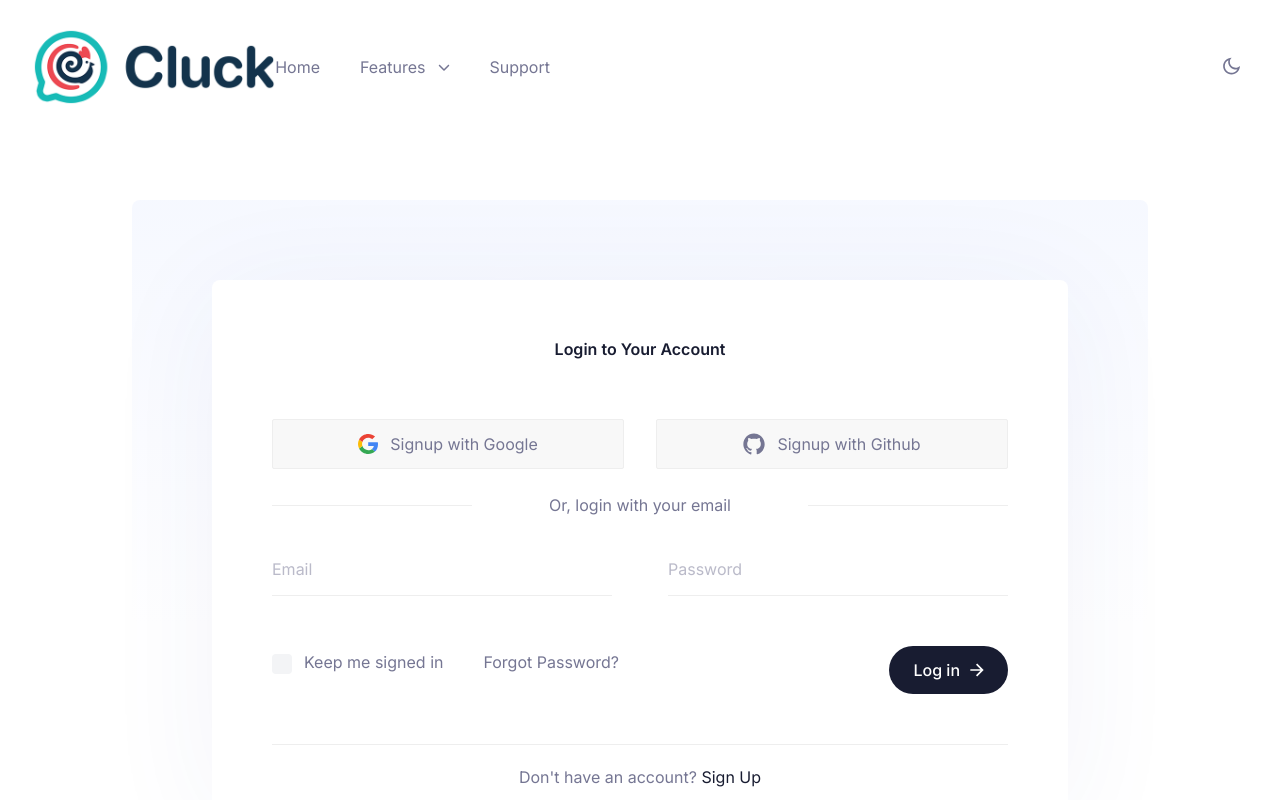
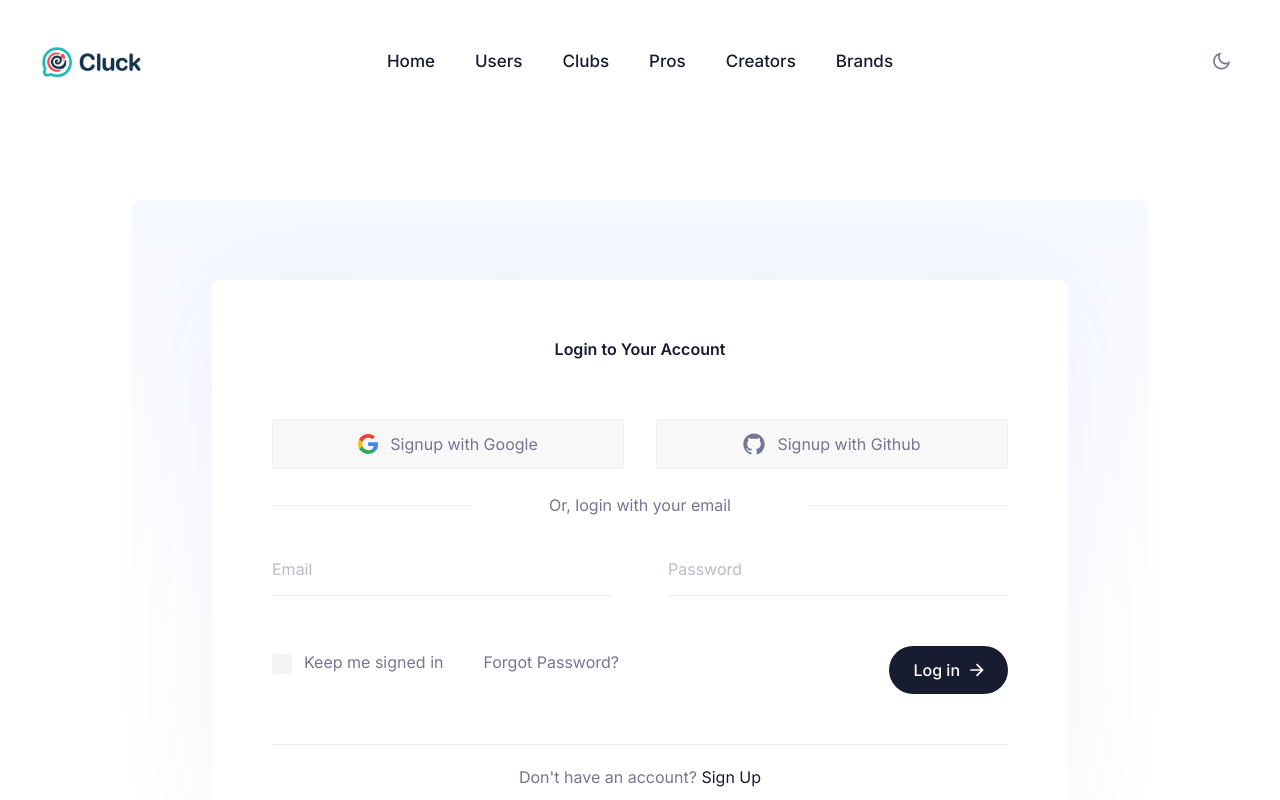
Before and after one commit to deliciousMuffin78/clucklabs-marketing, a Next.js app: page /auth/signin in a window 1280 px wide. Shown: the top 800 px of the page. Built offline with nearby package versions, Linux system fonts and the light colour scheme.

Commit message:
NAVIGATION IS ADDED

```diff
--- a/components/Header/ThemeToggler.tsx
+++ b/components/Header/ThemeToggler.tsx
@@ -8,7 +8,7 @@ const ThemeToggler = () => {
     <button
       aria-label="theme toggler"
       onClick={() => setTheme(theme === "dark" ? "light" : "dark")}
-      className="bg-gray-2 dark:bg-dark-bg absolute right-17 mr-1.5 flex cursor-pointer items-center justify-center rounded-full text-black dark:text-white lg:static"
+      className="flex h-9 w-9 cursor-pointer items-center justify-center rounded-full text-black hover:bg-black/5 dark:text-white dark:hover:bg-white/10 transition-colors"
     >
       <Image
         src="/images/icon/icon-moon.svg"
--- a/components/Header/index.tsx
+++ b/components/Header/index.tsx
@@ -1,165 +1,121 @@
 "use client";
+
+import React, { useState } from "react";
 import Image from "next/image";
 import Link from "next/link";
 import { usePathname } from "next/navigation";
-import { useEffect, useState } from "react";
-
+import {
+  Navbar,
+  NavBody,
+  NavItems,
+  MobileNav,
+  MobileNavHeader,
+  MobileNavToggle,
+  MobileNavMenu,
+  NavbarButton,
+} from "@/components/ui/resizable-navbar";
 import ThemeToggler from "./ThemeToggler";
 import menuData from "./menuData";
+import { cn } from "@/lib/utils";
 
 const Header = () => {
-  const [navigationOpen, setNavigationOpen] = useState(false);
-  const [dropdownToggler, setDropdownToggler] = useState(false);
-  const [stickyMenu, setStickyMenu] = useState(false);
-
+  const [isOpen, setIsOpen] = useState(false);
   const pathUrl = usePathname();
 
-  // Sticky menu
-  const handleStickyMenu = () => {
-    if (window.scrollY >= 80) {
-      setStickyMenu(true);
-    } else {
-      setStickyMenu(false);
-    }
-  };
-
-  useEffect(() => {
-    window.addEventListener("scroll", handleStickyMenu);
-  });
+  // Prepare nav items from menuData
+  const mainNavItems = menuData.map(item => ({
+    name: item.title,
+    link: item.path || "#",
+  }));
 
   return (
-    <header
-      className={`fixed left-0 top-0 z-99999 w-full py-7 ${
-        stickyMenu
-          ? "bg-white py-4! shadow-sm transition duration-100 dark:bg-black"
-          : ""
-      }`}
-    >
-      <div className="relative mx-auto max-w-c-1390 items-center justify-between px-4 md:px-8 xl:flex 2xl:px-0">
-        <div className="flex w-full items-center justify-between xl:w-1/4">
-          <a href="/">
+    <Navbar>
+      {/* Desktop Navigation */}
+      <NavBody>
+        <Link href="/" className="flex items-center shrink-0 w-[100px]">
+          <Image
+            src="/images/logo/logo-dark.png"
+            alt="Cluck Logo"
+            width={100}
+            height={25}
+            className="hidden dark:block h-auto w-full"
+          />
+          <Image
+            src="/images/logo/logo-light.png"
+            alt="Cluck Logo"
+            width={100}
+            height={25}
+            className="dark:hidden h-auto w-full"
+          />
+        </Link>
+
+        <NavItems items={mainNavItems} />
+
+        <div className="flex items-center gap-4 shrink-0 justify-end w-[100px]">
+          <ThemeToggler />
+        </div>
+      </NavBody>
+
+      {/* Mobile Navigation */}
+      <MobileNav>
+        <MobileNavHeader>
+          <Link href="/" className="flex items-center">
             <Image
               src="/images/logo/logo-dark.png"
-              alt="logo"
-              width={119.03}
-              height={30}
-              className="hidden w-full dark:block"
+              alt="Cluck Logo"
+              width={90}
+              height={22}
+              className="hidden dark:block"
             />
             <Image
               src="/images/logo/logo-light.png"
-              alt="logo"
-              width={119.03}
-              height={30}
-              className="w-full dark:hidden"
+              alt="Cluck Logo"
+              width={90}
+              height={22}
+              className="dark:hidden"
             />
-          </a>
+          </Link>
+          <div className="flex items-center gap-2">
+            <ThemeToggler />
+            <MobileNavToggle isOpen={isOpen} onClick={() => setIsOpen(!isOpen)} />
+          </div>
+        </MobileNavHeader>
 
-          {/* <!-- Hamburger Toggle BTN --> */}
-          <button
-            aria-label="hamburger Toggler"
-            className="block xl:hidden"
-            onClick={() => setNavigationOpen(!navigationOpen)}
-          >
-            <span className="relative block h-5.5 w-5.5 cursor-pointer">
-              <span className="absolute right-0 block h-full w-full">
-                <span
-                  className={`relative left-0 top-0 my-1 block h-0.5 rounded-sm bg-black delay-0 duration-200 ease-in-out dark:bg-white ${
-                    !navigationOpen ? "w-full! delay-300" : "w-0"
-                  }`}
-                ></span>
-                <span
-                  className={`relative left-0 top-0 my-1 block h-0.5 rounded-sm bg-black delay-150 duration-200 ease-in-out dark:bg-white ${
-                    !navigationOpen ? "delay-400 w-full!" : "w-0"
-                  }`}
-                ></span>
-                <span
-                  className={`relative left-0 top-0 my-1 block h-0.5 rounded-sm bg-black delay-200 duration-200 ease-in-out dark:bg-white ${
-                    !navigationOpen ? "w-full! delay-500" : "w-0"
-                  }`}
-                ></span>
-              </span>
-              <span className="du-block absolute right-0 h-full w-full rotate-45">
-                <span
-                  className={`absolute left-2.5 top-0 block h-full w-0.5 rounded-sm bg-black delay-300 duration-200 ease-in-out dark:bg-white ${
-                    !navigationOpen ? "h-0! delay-0" : "h-full"
-                  }`}
-                ></span>
-                <span
-                  className={`delay-400 absolute left-0 top-2.5 block h-0.5 w-full rounded-sm bg-black duration-200 ease-in-out dark:bg-white ${
-                    !navigationOpen ? "h-0! delay-200" : "h-0.5"
-                  }`}
-                ></span>
-              </span>
-            </span>
-          </button>
-          {/* <!-- Hamburger Toggle BTN --> */}
-        </div>
-
-        {/* Nav Menu Start   */}
-        <div
-          className={`invisible h-0 w-full items-center justify-between xl:visible xl:flex xl:h-auto xl:w-full ${
-            navigationOpen &&
-            "navbar visible! mt-4 h-auto max-h-[400px] rounded-md bg-white p-7.5 shadow-solid-5 dark:bg-blacksection xl:h-auto xl:p-0 xl:shadow-none xl:dark:bg-transparent"
-          }`}
-        >
-          <nav>
-            <ul className="flex flex-col gap-5 xl:flex-row xl:items-center xl:gap-10">
-              {menuData.map((menuItem, key) => (
-                <li key={key} className={menuItem.submenu && "group relative"}>
-                  {menuItem.submenu ? (
-                    <>
-                      <button
-                        onClick={() => setDropdownToggler(!dropdownToggler)}
-                        className="flex cursor-pointer items-center justify-between gap-3 hover:text-primary"
+        <MobileNavMenu isOpen={isOpen} onClose={() => setIsOpen(false)}>
+          <div className="flex flex-col gap-4 w-full">
+            {menuData.map((item) => (
+              <div key={item.id} className="flex flex-col gap-2">
+                <Link
+                  href={item.path || "#"}
+                  className={cn(
+                    "text-lg font-medium",
+                    pathUrl === item.path ? "text-primary" : "text-black dark:text-white"
+                  )}
+                  onClick={() => setIsOpen(false)}
+                >
+                  {item.title}
+                </Link>
+                {item.submenu && (
+                  <div className="flex flex-col gap-2 pl-4 border-l border-stroke dark:border-strokedark">
+                    {item.submenu.map((sub) => (
+                      <Link
+                        key={sub.id}
+                        href={sub.path || "#"}
+                        className="text-sm text-waterloo hover:text-primary"
+                        onClick={() => setIsOpen(false)}
                       >
-                        {menuItem.title}
-                        <span>
-                          <svg
-                            className="h-3 w-3 cursor-pointer fill-waterloo group-hover:fill-primary"
-                            xmlns="http://www.w3.org/2000/svg"
-                            viewBox="0 0 512 512"
-                          >
-                            <path d="M233.4 406.6c12.5 12.5 32.8 12.5 45.3 0l192-192c12.5-12.5 12.5-32.8 0-45.3s-32.8-12.5-45.3 0L256 338.7 86.6 169.4c-12.5-12.5-32.8-12.5-45.3 0s-12.5 32.8 0 45.3l192 192z" />
-                          </svg>
-                        </span>
-                      </button>
-
-                      <ul
-                        className={`dropdown ${dropdownToggler ? "flex" : ""}`}
-                      >
-                        {menuItem.submenu.map((item, key) => (
-                          <li key={key} className="hover:text-primary">
-                            <Link href={item.path || "#"}>{item.title}</Link>
-                          </li>
-                        ))}
-                      </ul>
-                    </>
-                  ) : (
-                    <Link
-                      href={`${menuItem.path}`}
-                      className={
-                        pathUrl === menuItem.path
-                          ? "text-primary hover:text-primary"
-                          : "hover:text-primary"
-                      }
-                    >
-                      {menuItem.title}
-                    </Link>
-                  )}
-                </li>
-              ))}
-            </ul>
-          </nav>
-
-          <div className="mt-7 flex items-center gap-6 xl:mt-0">
-            <ThemeToggler />
+                        {sub.title}
+                      </Link>
+                    ))}
+                  </div>
+                )}
+              </div>
+            ))}
           </div>
-        </div>
-      </div>
-    </header>
+        </MobileNavMenu>
+      </MobileNav>
+    </Navbar>
   );
 };
 
-// w-full delay-300
-
 export default Header;
--- a/components/Header/menuData.tsx
+++ b/components/Header/menuData.tsx
@@ -9,46 +9,33 @@ const menuData: Menu[] = [
   },
   {
     id: 2,
-    title: "Features",
-    newTab: false,
-    submenu: [
-      {
-        id: 21,
-        title: "Users & Members",
+    title: "Users",
     newTab: false,
     path: "/features/users",
   },
   {
-        id: 22,
-        title: "Clubs & Communities",
+    id: 3,
+    title: "Clubs",
     newTab: false,
     path: "/features/clubs",
   },
   {
-        id: 23,
-        title: "Pros & Coaches",
+    id: 4,
+    title: "Pros",
     newTab: false,
     path: "/features/pros",
   },
   {
-        id: 24,
-        title: "Creators & Influencers",
+    id: 5,
+    title: "Creators",
     newTab: false,
     path: "/features/creators",
   },
   {
-        id: 25,
-        title: "Brands & Small Businesses",
+    id: 6,
+    title: "Brands",
     newTab: false,
     path: "/features/brands",
-      },
-    ],
-  },
-  {
-    id: 3,
-    title: "Support",
-    newTab: false,
-    path: "/support",
   },
 ];
 
--- /dev/null
+++ b/components/ui/resizable-navbar.tsx
@@ -0,0 +1,241 @@
+"use client";
+
+import React, { useRef, useState } from "react";
+import {
+  motion,
+  AnimatePresence,
+  useScroll,
+  useMotionValueEvent,
+} from "framer-motion";
+import { Menu, X } from "lucide-react";
+import Link from "next/link";
+import { cn } from "@/lib/utils";
+
+interface NavbarProps {
+  children: React.ReactNode;
+  className?: string;
+}
+
+interface NavBodyProps {
+  children: React.ReactNode;
+  className?: string;
+  visible?: boolean;
+}
+
+interface NavItemsProps {
+  items: {
+    name: string;
+    link: string;
+  }[];
+  className?: string;
+  onItemClick?: () => void;
+}
+
+interface MobileNavProps {
+  children: React.ReactNode;
+  className?: string;
+  visible?: boolean;
+}
+
+interface MobileNavHeaderProps {
+  children: React.ReactNode;
+  className?: string;
+}
+
+interface MobileNavMenuProps {
+  children: React.ReactNode;
+  className?: string;
+  isOpen: boolean;
+  onClose: () => void;
+}
+
+/**
+ * The main wrapper for the Navbar.
+ * Listens to scroll events and passes the 'visible' state to its children.
+ */
+export const Navbar = ({ children, className }: NavbarProps) => {
+  const ref = useRef<HTMLDivElement>(null);
+  const { scrollY } = useScroll();
+  const [visible, setVisible] = useState<boolean>(false);
+
+  useMotionValueEvent(scrollY, "change", (latest) => {
+    if (latest > 100) {
+      setVisible(true);
+    } else {
+      setVisible(false);
+    }
+  });
+
+  return (
+    <motion.div
+      ref={ref}
+      className={cn("fixed inset-x-0 top-6 z-99999 w-full", className)}
+    >
+      {React.Children.map(children, (child) =>
+        React.isValidElement(child)
+          ? React.cloneElement(
+              child as React.ReactElement<{ visible?: boolean }>,
+              { visible }
+            )
+          : child
+      )}
+    </motion.div>
+  );
+};
+
+export const NavBody = ({ children, className, visible }: NavBodyProps) => {
+  return (
+    <motion.div
+      initial={false}
+      animate={{
+        backdropFilter: visible ? "blur(12px)" : "blur(0px)",
+        boxShadow: visible
+          ? "0 0 24px rgba(0, 0, 0, 0.08), 0 1px 1px rgba(0, 0, 0, 0.05)"
+          : "none",
+        maxWidth: visible ? "850px" : "1390px",
+      }}
+      transition={{
+        type: "spring",
+        stiffness: 100,
+        damping: 26,
+      }}
+      style={{ transformOrigin: "center" }}
+      className={cn(
+        "relative mx-auto hidden lg:flex flex-row items-center justify-between rounded-full border border-transparent py-4 px-10 w-full transition-colors duration-500",
+        visible
+          ? "bg-white/80 border-stroke dark:bg-[#000000]/80 dark:border-strokedark"
+          : "bg-transparent border-transparent",
+        className
+      )}
+    >
+      {children}
+    </motion.div>
+  );
+};
+
+export const NavItems = ({ items, className, onItemClick }: NavItemsProps) => {
+  const [hovered, setHovered] = useState<number | null>(null);
+
+  return (
+    <motion.div
+      onMouseLeave={() => setHovered(null)}
+      className={cn(
+        "flex flex-row items-center justify-center gap-2 text-[17px] font-medium shrink-0",
+        className
+      )}
+    >
+      {items.map((item, idx) => (
+        <Link
+          onMouseEnter={() => setHovered(idx)}
+          onClick={onItemClick}
+          className="relative px-4 py-2 text-black dark:text-white shrink-0"
+          key={`link-${idx}`}
+          href={item.link}
+        >
+          {hovered === idx && (
+            <motion.div
+              layoutId="hovered"
+              className="absolute inset-0 h-full w-full rounded-full bg-black/5 dark:bg-white/10"
+              transition={{
+                layout: {
+                  duration: 0.2,
+                  ease: "easeOut",
+                }
+              }}
+            />
+          )}
+          <span className="relative z-20">{item.name}</span>
+        </Link>
+      ))}
+    </motion.div>
+  );
+};
+
+export const MobileNav = ({ children, className, visible }: MobileNavProps) => {
+  return (
+    <motion.div
+      initial={false}
+      animate={{
+        backdropFilter: visible ? "blur(12px)" : "blur(0px)",
+        boxShadow: visible
+          ? "0 0 24px rgba(0, 0, 0, 0.08)"
+          : "none",
+        scale: visible ? 0.95 : 1,
+      }}
+      transition={{
+        type: "spring",
+        stiffness: 100,
+        damping: 26,
+      }}
+      style={{ transformOrigin: "center" }}
+      className={cn(
+        "relative mx-auto flex flex-col items-center justify-between px-4 py-3 lg:hidden transition-colors duration-500 rounded-2xl border border-transparent w-full",
+        visible
+          ? "bg-white/80 border-stroke dark:bg-[#000000]/80 dark:border-strokedark"
+          : "bg-transparent border-transparent",
+        className
+      )}
+    >
+      {children}
+    </motion.div>
+  );
+};
+
+export const MobileNavHeader = ({ children, className }: MobileNavHeaderProps) => (
+  <div className={cn("flex w-full flex-row items-center justify-between", className)}>
+    {children}
+  </div>
+);
+
+export const MobileNavMenu = ({ children, className, isOpen }: MobileNavMenuProps) => (
+  <AnimatePresence>
+    {isOpen && (
+      <motion.div
+        initial={{ opacity: 0, y: -20 }}
+        animate={{ opacity: 1, y: 0 }}
+        exit={{ opacity: 0, y: -20 }}
+        className={cn(
+          "absolute inset-x-0 top-16 z-50 flex w-full flex-col items-start justify-start gap-4 rounded-xl bg-white p-6 shadow-xl dark:bg-black border border-stroke dark:border-strokedark",
+          className
+        )}
+      >
+        {children}
+      </motion.div>
+    )}
+  </AnimatePresence>
+);
+
+export const MobileNavToggle = ({ isOpen, onClick }: { isOpen: boolean; onClick: () => void }) => (
+  <button onClick={onClick} className="p-2 text-black dark:text-white">
+    {isOpen ? <X className="h-6 w-6" /> : <Menu className="h-6 w-6" />}
+  </button>
+);
+
+export const NavbarButton = ({
+  href,
+  as: Tag = "a",
+  children,
+  className,
+  variant = "primary",
+  ...props
+}: {
+  href?: string;
+  as?: React.ElementType;
+  children: React.ReactNode;
+  className?: string;
+  variant?: "primary" | "secondary" | "dark" | "gradient";
+} & React.AnchorHTMLAttributes<HTMLAnchorElement> & React.ButtonHTMLAttributes<HTMLButtonElement>) => {
+  const baseStyles = "px-6 py-2 rounded-full text-sm font-medium transition duration-200 inline-block text-center";
+  const variants = {
+    primary: "bg-primary text-white hover:bg-primary/90",
+    secondary: "bg-transparent text-black dark:text-white border border-stroke dark:border-strokedark",
+    dark: "bg-black text-white dark:bg-white dark:text-black",
+    gradient: "bg-gradient-to-r from-blue-600 to-indigo-600 text-white",
+  };
+
+  return (
+    <Tag href={href} className={cn(baseStyles, variants[variant], className)} {...props}>
+      {children}
+    </Tag>
+  );
+};
--- a/package.json
+++ b/package.json
@@ -11,6 +11,7 @@
   "dependencies": {
     "clsx": "^2.1.1",
     "framer-motion": "^12.0.6",
+    "lucide-react": "^0.563.0",
     "next": "^16.1.6",
     "next-themes": "^0.2.1",
     "react": "^19.2.1",
```
Also changed, not shown: 2 other files (tests, documents, lock files or other folders). Lines whose indentation alone changed are shown as unchanged.
